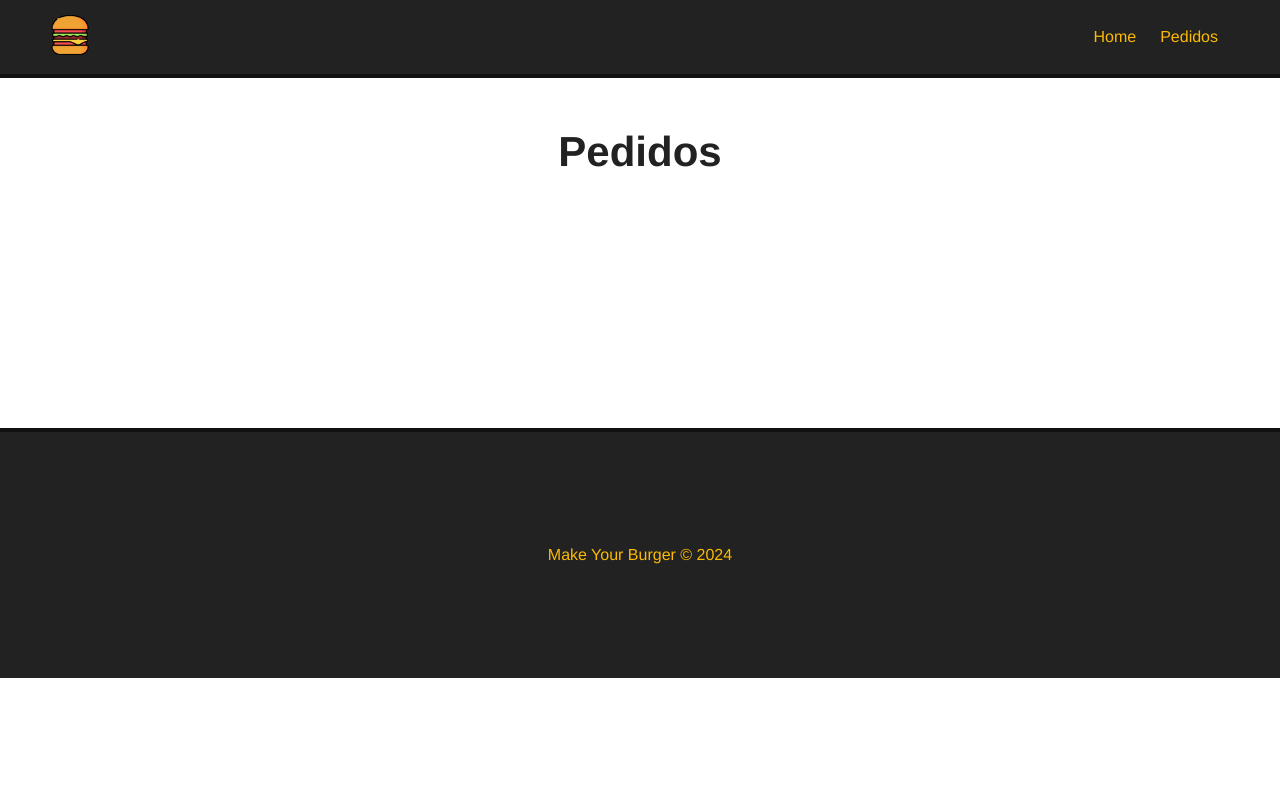
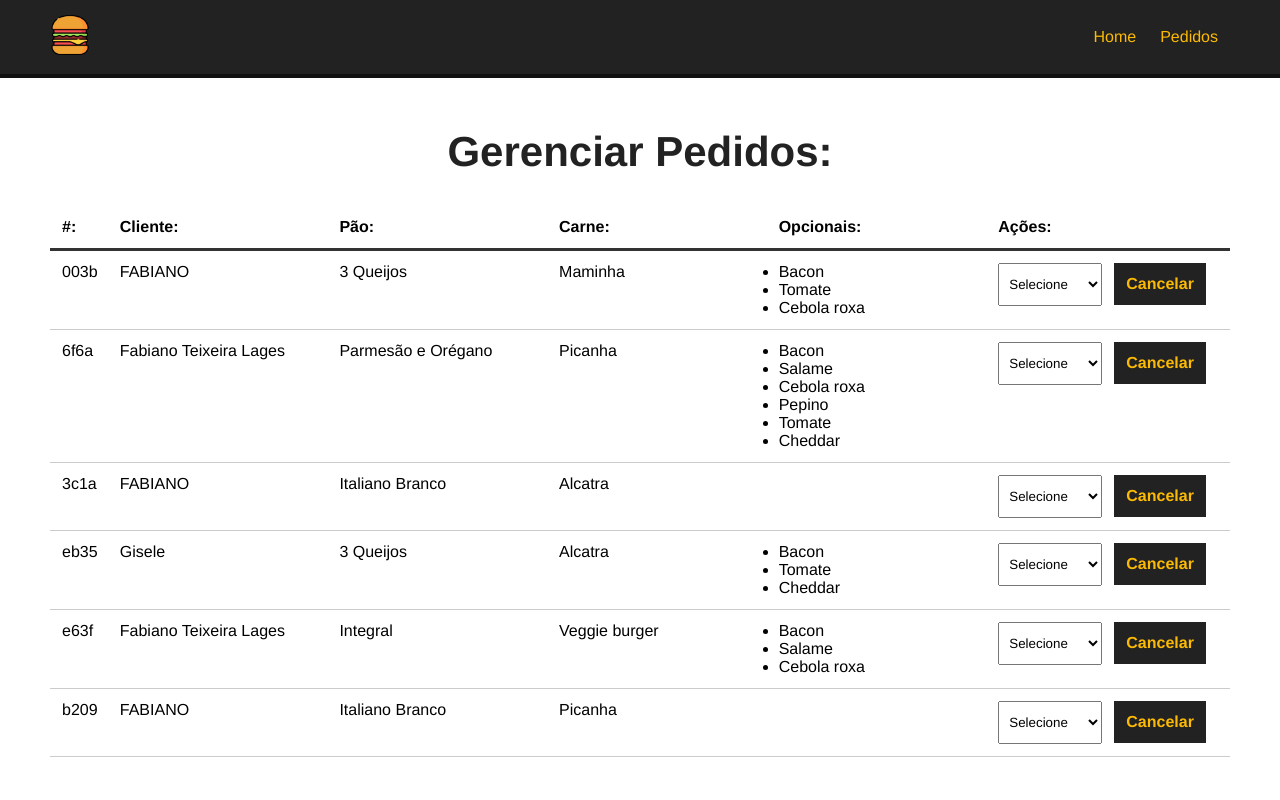
Before and after one commit to Fabiano-Lages/Make_Your_Burger, a Vue app: page /pedidos in a window 1280 px wide. Shown: the top 800 px of the page. Built offline with nearby package versions, Linux system fonts and the light colour scheme; data requests are answered from the project's data file.

Commit message:
Listando os pedidos

```diff
--- /dev/null
+++ b/src/components/DashBoard.vue
@@ -0,0 +1,143 @@
+<template>
+    <div id="burger-table">
+        <div>
+            <div id="burger-table-heading">
+                <div class="order-id">#:</div>
+                <div>Cliente:</div>
+                <div>Pão:</div>
+                <div>Carne:</div>
+                <div>Opcionais:</div>
+                <div>Ações:</div>
+            </div>
+        </div>
+        <div id="burger-table-rows">
+            <div class="burger-table-row" v-for="pedido in pedidos" :key="pedido.id">
+                <div class="order-number">{{ pedido.id }}</div>
+                <div>{{ pedido.nome }}</div>
+                <div>{{ pedido.pao }}</div>
+                <div>{{ pedido.carne }}</div>
+                <div>
+                    <ul>
+                        <li v-for="(opcional, ind) in pedido.opcionais" :key="ind">{{ opcional }}</li>
+                    </ul>
+                </div>
+                <div>
+                    <select name="status" class="status">
+                        <option value="">Selecione</option>
+                        <option>Preparando</option>
+                        <option>Pronto</option>
+                    </select>
+                    <button class="delete-btn">Cancelar</button>
+                </div>
+            </div>
+        </div>
+    </div>
+</template>
+
+<script>
+    export default {
+        name: "DashBoard",
+        props: {
+
+        },
+        data(){
+            return({
+                pedidos: null,
+                burger_id: null,
+                ingredientes: [],
+                status: []
+            });
+        },
+        methods: {
+            async getPedidos() {
+                const req = await fetch("http://localhost:3000/burgers");
+                const data = await req.json();
+                this.pedidos = data;
+            },
+            async getOpcionais() {
+                const req = await fetch("http://localhost:3000/ingredientes");
+                const data = await req.json();
+                this.ingredientes = data;
+                this.recuperaNomeIngredientes();
+            },
+            recuperaNomeIngredientes() {
+                this.pedidos.forEach(pedido => {
+                    pedido.pao = this.ingredientes.paes.find(pao => pao.id == pedido.pao).tipo;
+                    pedido.carne = this.ingredientes.carnes.find(carne => carne.id == pedido.carne).tipo;
+                    let aux;
+                    for(let o = 0; o < pedido.opcionais.length; o++) {
+                        aux = this.ingredientes.opcionais.find(op => op.id == pedido.opcionais[o]);
+                        if(aux) {
+                            pedido.opcionais[o] = aux.tipo;;
+                        }
+                    }
+                });
+            }
+        },
+        mounted() {
+            this.getPedidos();
+            this.getOpcionais();
+        }
+    }
+</script>
+
+<style scoped>
+    #burger-table
+    {
+        max-width: 1200px;
+        margin: 0 auto;
+    }
+
+    #burger-table-heading,
+    #burger-table-rows,
+    .burger-table-row
+    {
+        display: flex;
+        flex-wrap: wrap;
+    }
+
+    #burger-table-heading {
+        font-weight: bold;
+        padding: 12px;
+        border-bottom: 3px solid #333;
+    }
+
+    #burger-table-heading div,
+    .burger-table-row div{
+        width: 19%;
+    }
+
+    .burger-table-row {
+        width: 100%;
+        padding: 12px;
+        border-bottom: 1px solid #CCC;
+    }
+
+    #burger-table-heading .order-id,
+    .burger-table-row .order-number
+    {
+        width: 5%;
+    }
+
+    select {
+        padding: 12px 6px;
+        margin-right: 12px;
+    }
+
+    .delete-btn {
+        background-color: #222;
+        color: #FCBA03;
+        font-weight: bold;
+        border: 2px solid #222;
+        padding: 10px;
+        font-size: 16px;
+        margin: 0 auto;
+        cursor: pointer;
+        transition: .5s;
+    }
+
+    .delete-btn:hover {
+        background-color: transparent;
+        color: #222;
+    }
+</style>
--- a/src/router/index.js
+++ b/src/router/index.js
@@ -10,7 +10,7 @@ const routes = [
   {
     path: '/pedidos',
     name: 'Pedidos',
-    component: () => import(/* webpackChunkName: "pedidos" */ '../views/PedidosView.vue')
+    component: () => import('../views/PedidosView.vue')
   }
 ]
 
--- a/src/views/PedidosView.vue
+++ b/src/views/PedidosView.vue
@@ -1,5 +1,16 @@
 <template>
   <div class="main-container">
-    <h1>Pedidos</h1>
+    <h1>Gerenciar Pedidos:</h1>
+    <DashBoard />
   </div>
 </template>
+
+<script>
+  import DashBoard from '../components/DashBoard.vue'
+  export default {
+    name: 'PedidosView',
+    components: {
+      DashBoard
+    }
+  }
+</script>
```
